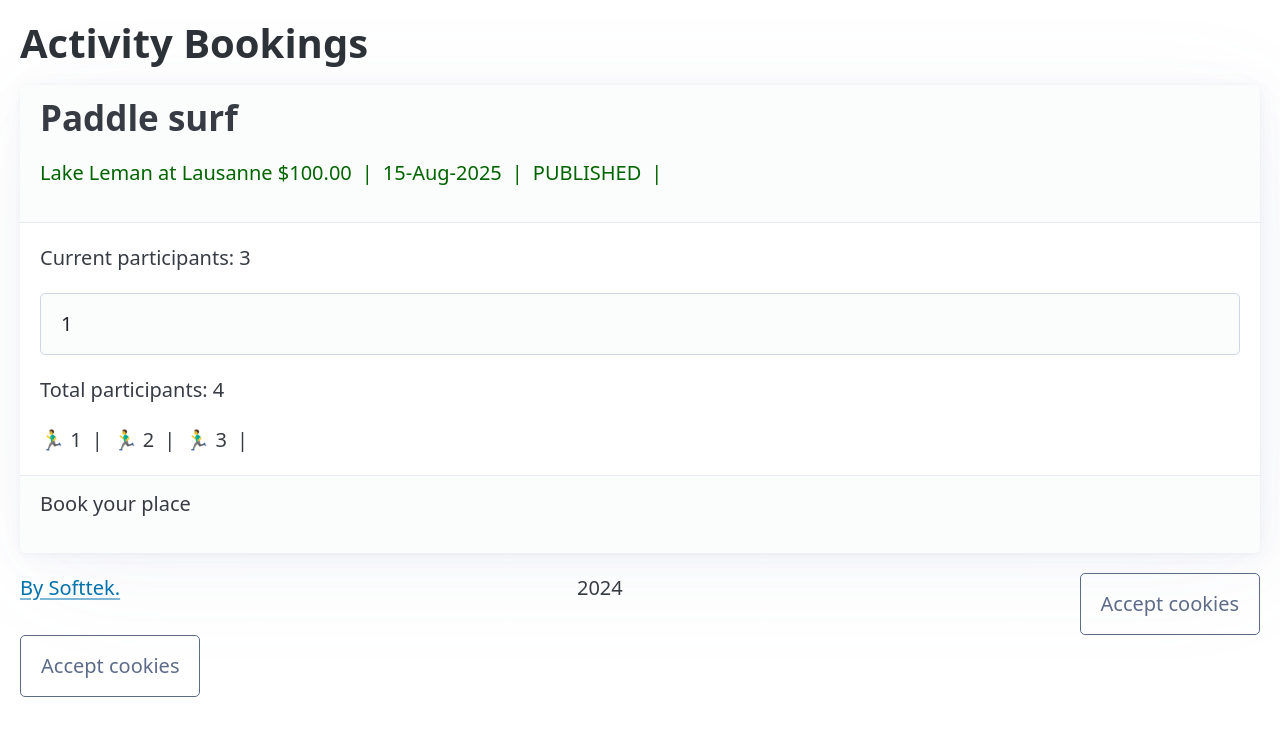
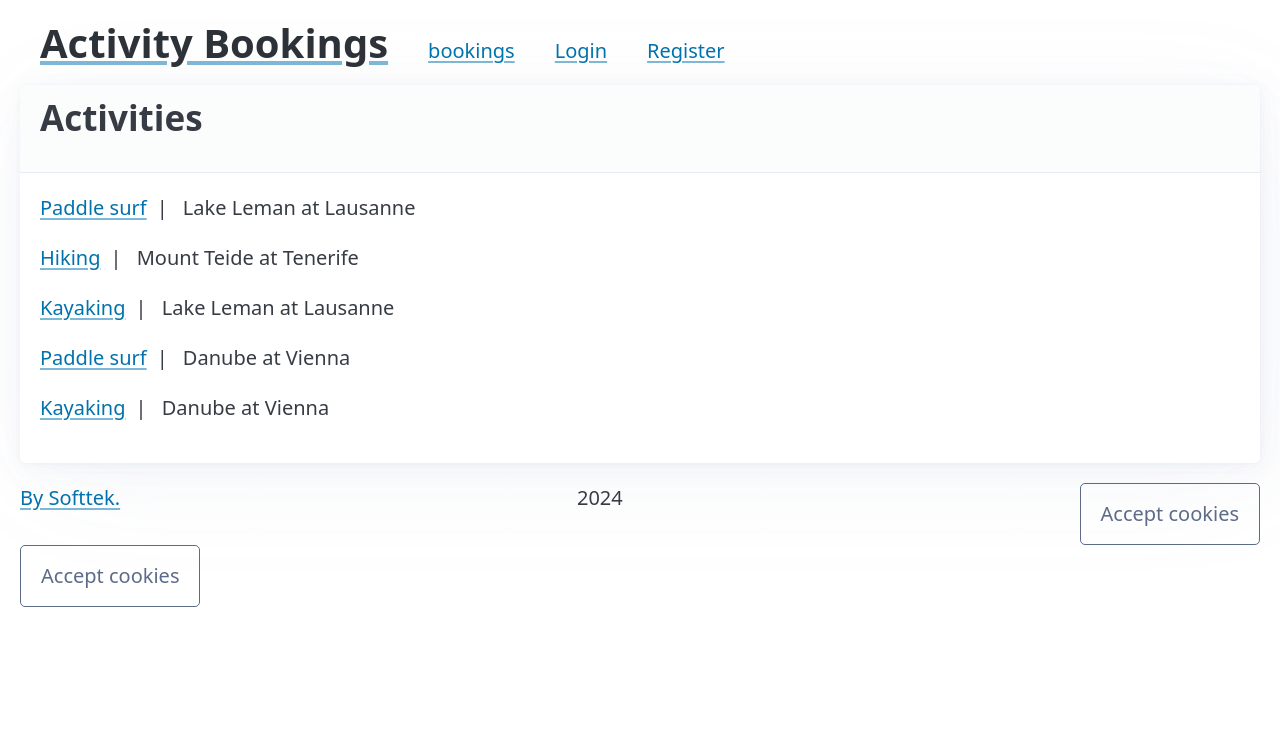
Before and after one commit to RafaAgui/ActivityBooking, an Angular app: page / in a window 1280 px wide. Shown: the top 736 px of the page. Built offline with nearby package versions, Linux system fonts and the light colour scheme.

Commit message:
feat: parametres routing

```diff
--- a/src/app/app.component.ts
+++ b/src/app/app.component.ts
@@ -1,16 +1,14 @@
 import { Component } from '@angular/core';
 import { RouterOutlet } from '@angular/router';
-import { BookingsComponent } from './bookings/bookings.component';
 import { FooterComponent } from './core/footer.component';
 import { HeaderComponent } from './core/header.component';
 
 @Component({
   selector: 'app-root',
   standalone: true,
-  imports: [RouterOutlet, FooterComponent, HeaderComponent, BookingsComponent],
+  imports: [RouterOutlet, FooterComponent, HeaderComponent],
   template: `
     <app-header />
-    <app-bookings />
     <router-outlet />
     <app-footer />
   `,
--- a/src/app/app.config.ts
+++ b/src/app/app.config.ts
@@ -1,9 +1,9 @@
 import { ApplicationConfig } from '@angular/core';
-import { provideRouter } from '@angular/router';
+import { provideRouter, withComponentInputBinding } from '@angular/router';
 
 import { routes } from './app.routes';
 import { provideClientHydration } from '@angular/platform-browser';
 
 export const appConfig: ApplicationConfig = {
-  providers: [provideRouter(routes), provideClientHydration()]
+  providers: [provideRouter(routes, withComponentInputBinding()), provideClientHydration()]
 };
--- a/src/app/app.routes.ts
+++ b/src/app/app.routes.ts
@@ -1,3 +1,20 @@
 import { Routes } from '@angular/router';
 
-export const routes: Routes = [];
+export const routes: Routes = [
+  {
+    path:'',
+    loadComponent: () => import('./routes/home.page')
+  },
+  {
+    path:'bookings/:slug',
+    loadComponent: () => import('./bookings/bookings.component')
+  },
+  {
+    path:'auth/login',
+    loadComponent: () => import('./routes/auth/login.component')
+  },
+  {
+    path:'auth/register',
+    loadComponent: () => import('./routes/auth/register.page')
+  }
+];
--- a/src/app/bookings/bookings.component.ts
+++ b/src/app/bookings/bookings.component.ts
@@ -1,7 +1,8 @@
 import { CurrencyPipe, DatePipe, UpperCasePipe } from '@angular/common';
-import { ChangeDetectionStrategy, Component, computed, effect, signal, Signal, WritableSignal } from '@angular/core';
+import { ChangeDetectionStrategy, Component, computed, effect, input, InputSignal, signal, Signal, WritableSignal } from '@angular/core';
 import { FormsModule } from '@angular/forms';
-import { Activity } from '../domain/activity.type';
+import { ACTIVITIES } from '../domain/activities.data';
+import { Activity, NULL_ACTIVITY } from '../domain/activity.type';
 
 @Component({
   selector: 'app-bookings',
@@ -11,12 +12,14 @@ import { Activity } from '../domain/activity.type';
   template: `
     <article>
       <header>
+        @if (activity(); as activity) {
         <h2>{{ activity.name }}</h2>
         <p [class]="activity.status">
           <span>{{ activity.location }} {{ activity.price | currency }}</span>
           <span>{{ activity.date | date : 'dd-MMM-yyyy' }}</span>
           <span>{{ activity.status | uppercase }}</span>
         </p>
+        }
       </header>
       <main>
         <p>Current participants: {{ currentParticipants() }}</p>
@@ -65,20 +68,10 @@ import { Activity } from '../domain/activity.type';
   changeDetection: ChangeDetectionStrategy.OnPush
 })
 
-export class BookingsComponent {
-  activity: Activity = {
-    name: 'Paddle surf',
-    location: 'Lake Leman at Lausanne',
-    price: 100,
-    date: new Date(2025, 7, 15),
-    minParticipants: 4,
-    maxParticipants: 10,
-    status: 'published',
-    id: 1,
-    slug: 'paddle-surf',
-    duration: 2,
-    userId: 1,
-  };
+export default class BookingsComponent {
+  slug: InputSignal<string> = input.required<string>();
+
+  activity: Signal<Activity> = computed(() => ACTIVITIES.find((a) => a.slug===this.slug()) || NULL_ACTIVITY);
 
   // currentParticipants: number = 3;
   // newParticipants: number = 1;
--- a/src/app/core/header.component.ts
+++ b/src/app/core/header.component.ts
@@ -1,13 +1,30 @@
 import { ChangeDetectionStrategy, Component } from '@angular/core';
+import { RouterLink } from '@angular/router';
 
 @Component({
   selector: 'app-header',
   standalone: true,
-  imports: [],
+  imports: [RouterLink],
   template: `
-    <h1>{{title}}</h1>
+  <header>
+
+    <nav>
+      <a [routerLink]="['/']" ><h1>{{title}}</h1></a>
+      <a [routerLink]="['/', 'bookings']" >bookings </a>
+      <a [routerLink]="['/', 'auth', 'login']" >Login </a>
+      <a [routerLink]="['/', 'auth', 'register']" >Register </a>
+    </nav>
+  </header>
   `,
-  styles: ` `,
+  styles: `
+  nav {
+    justify-content: flex-start;
+    align-items: baseline;
+  }
+  a {
+    padding-inline: 1rem;
+  }
+  `,
   changeDetection: ChangeDetectionStrategy.OnPush
 })
 export class HeaderComponent {
--- /dev/null
+++ b/src/app/domain/activities.data.ts
@@ -0,0 +1,73 @@
+import { Activity } from './activity.type';
+
+/**
+ * List of activities available for booking
+ * @description Used while the backend is not implemented
+ */
+export const ACTIVITIES: Activity[] = [
+  {
+    name: 'Paddle surf',
+    location: 'Lake Leman at Lausanne',
+    price: 125,
+    date: new Date(2023, 7, 15),
+    minParticipants: 5,
+    maxParticipants: 9,
+    status: 'done',
+    id: 1,
+    slug: 'paddle-surf-lake-leman-at-lausanne',
+    duration: 2,
+    userId: 1,
+  },
+  {
+    name: 'Hiking',
+    location: 'Mount Teide at Tenerife',
+    price: 200,
+    date: new Date(2025, 8, 11),
+    minParticipants: 3,
+    maxParticipants: 7,
+    status: 'published',
+    id: 2,
+    slug: 'hiking-mount-teide-at-tenerife',
+    duration: 4,
+    userId: 2,
+  },
+  {
+    name: 'Kayaking',
+    location: 'Lake Leman at Lausanne',
+    price: 150,
+    date: new Date(2025, 8, 18),
+    minParticipants: 2,
+    maxParticipants: 4,
+    status: 'cancelled',
+    id: 3,
+    slug: 'kayaking-lake-leman-at-lausanne',
+    duration: 3,
+    userId: 1,
+  },
+  {
+    name: 'Paddle surf',
+    location: 'Danube at Vienna',
+    price: 125,
+    date: new Date(2026, 10, 1),
+    minParticipants: 6,
+    maxParticipants: 9,
+    status: 'published',
+    id: 4,
+    slug: 'paddle-surf-danube-at-vienna',
+    duration: 2,
+    userId: 1,
+  },
+  {
+    name: 'Kayaking',
+    location: 'Danube at Vienna',
+    price: 150,
+    date: new Date(2026, 10, 1),
+    minParticipants: 6,
+    maxParticipants: 9,
+    status: 'draft',
+    id: 5,
+    slug: 'kayaking-danube-at-vienna',
+    duration: 3,
+    userId: 1,
+  },
+];
--- /dev/null
+++ b/src/app/routes/auth/login.component.ts
@@ -0,0 +1,17 @@
+import { ChangeDetectionStrategy, Component } from '@angular/core';
+
+@Component({
+  selector: 'app-login',
+  standalone: true,
+  imports: [],
+  template: `
+    <h2>
+      Login
+    </h2>
+  `,
+  styles: ``,
+  changeDetection: ChangeDetectionStrategy.OnPush
+})
+export default class LoginComponent {
+
+}
--- /dev/null
+++ b/src/app/routes/auth/register.page.ts
@@ -0,0 +1,16 @@
+import { ChangeDetectionStrategy, Component } from '@angular/core';
+
+@Component({
+  standalone: true,
+  imports: [],
+  template: `
+    <h2>
+      Register
+    </h2>
+  `,
+  styles: ``,
+  changeDetection: ChangeDetectionStrategy.OnPush
+})
+export default class RegisterPage {
+
+}
--- /dev/null
+++ b/src/app/routes/home.page.ts
@@ -0,0 +1,31 @@
+import { ChangeDetectionStrategy, Component } from '@angular/core';
+import { RouterLink } from '@angular/router';
+import { ACTIVITIES } from '../domain/activities.data';
+import { Activity } from '../domain/activity.type';
+
+@Component({
+  standalone: true,
+  imports: [RouterLink],
+  template: `
+  <article>
+    <header>
+      <h2>Activities</h2>
+    </header>
+    <main>
+    @for(activity of activities; track activity.id){
+      <p>
+        <span>
+          <a [routerLink]="['/', 'bookings', activity.slug]" r >{{activity.name}}</a>
+        </span>
+          {{activity.location}}
+      </p>
+    }
+    </main>
+  </article>
+  `,
+  styles: ``,
+  changeDetection: ChangeDetectionStrategy.OnPush
+})
+export default class HomePage {
+  activities: Activity[] = ACTIVITIES;
+}
```
